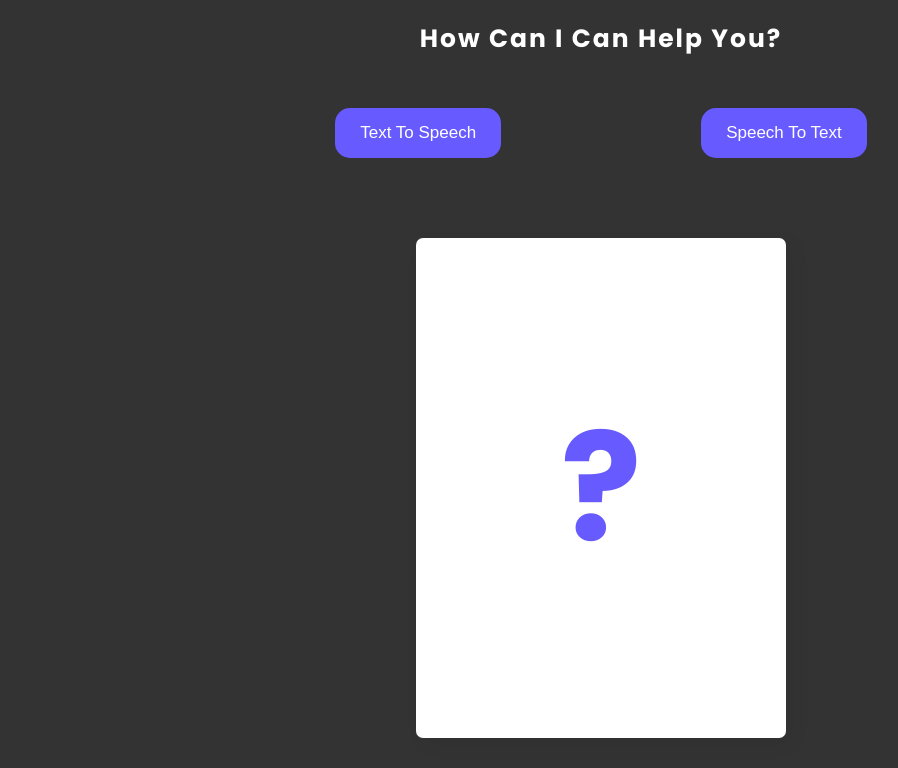
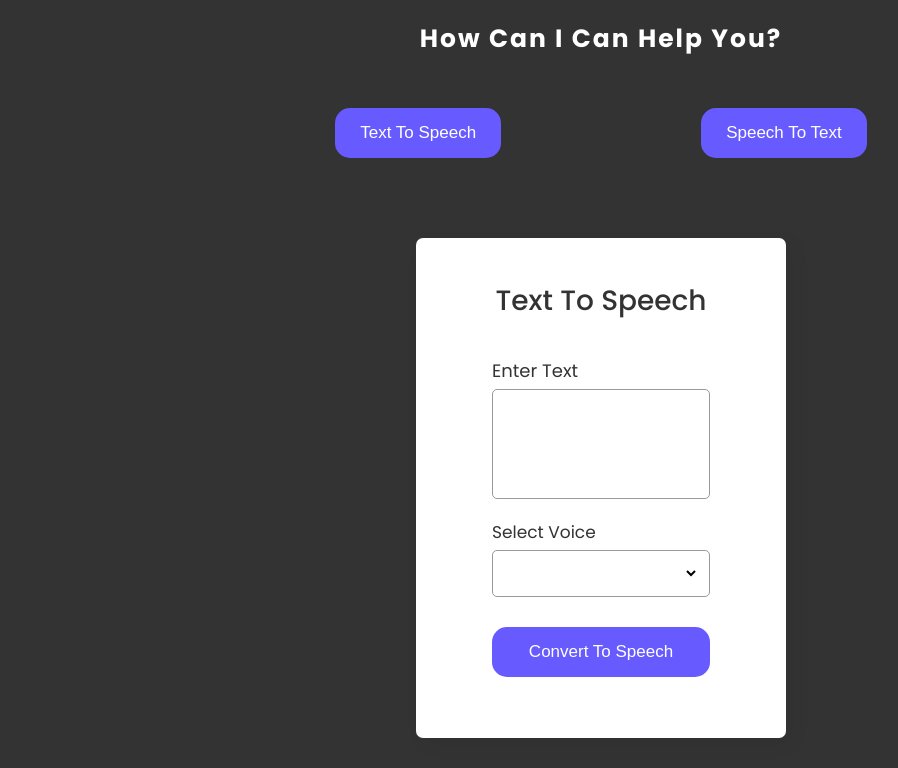
Before and after one commit to DuttaAnirudh/Talkie, a website: page index.html in a window 1280 px wide. Both pictures are taken after a click on the button "Text To Speech". Shown: the part 110-878 px from the top of the page, without its empty margins (39-937 px from the left). Drawn offline with Linux system fonts and the light colour scheme.

Commit message:
feat: show feature box on click

```diff
--- a/index.html
+++ b/index.html
@@ -16,8 +16,12 @@
       <div class="feature">
         <h2 class="heading-2">How can I can help you?</h2>
         <div class="feature__btn-row">
-          <button class="btn btn-feature" id="btn--to-">Text To Speech</button>
-          <button class="btn btn-feature" id="btn--to-">Speech To Text</button>
+          <button class="btn btn-feature" id="btn-text-to-speech">
+            Text To Speech
+          </button>
+          <button class="btn btn-feature" id="btn-speech-to-text">
+            Speech To Text
+          </button>
         </div>
       </div>
 
@@ -25,7 +29,7 @@
       <div class="wrapper wrapper__blank" id="wrapper-blank">&quest;</div>
 
       <div class="wrapper hidden" id="text-to-speech-box">
-        <header>Text To Speech</header>
+        <h2>Text To Speech</h2>
         <form action="#">
           <div class="row">
             <label>Enter Text</label>
@@ -48,7 +52,7 @@
 
       <!-- SPEECH TO TEXT -->
       <div class="wrapper hidden" id="speech-to-text-box">
-        <header>Speech To Text</header>
+        <h2>Speech To Text</h2>
         <form action="#">
           <div class="row">
             <label>Transcript</label>
--- a/src/css/style.css
+++ b/src/css/style.css
@@ -100,7 +100,7 @@ body {
   margin: 0 auto;
 }
 
-.wrapper header {
+.wrapper h2 {
   font-size: 2.8rem;
   font-weight: 500;
   text-align: center;
--- a/src/js/script.js
+++ b/src/js/script.js
@@ -5,8 +5,21 @@ const textAreaTextToSpeech = document.querySelector('#textarea-text-to-speech');
 const voiceOptions = document.querySelector('#voice-options');
 const speechBtn = document.querySelector('#speech-btn');
 
+const listenBtn = document.querySelector('#listen-btn');
+const stopBtn = document.querySelector('#stop-btn');
+const textAreaSpeechToText = document.querySelector('#textarea-speech-to-text');
+const languageOptions = document.querySelector('#language-options');
+
+const wrapperBlank = document.querySelector('#wrapper-blank');
+const boxTextToSpeech = document.querySelector('#text-to-speech-box');
+const boxSpeechToText = document.querySelector('#speech-to-text-box');
+const btnTextToSpeech = document.querySelector('#btn-text-to-speech');
+const btnSpeechToText = document.querySelector('#btn-speech-to-text');
+
 let voiceList;
 
+///////////////////////////////////////////////////////////////////
+// TEXT TO SPEECH
 // Function to fetch voices
 const fetchVoices = function () {
   // Fetching array of Voices
@@ -59,15 +72,7 @@ speechBtn.addEventListener('click', function (e) {
 });
 
 ///////////////////////////////////////////////////////////////////
-///////////////////////////////////////////////////////////////////
 // SPEECH TO TEXT
-
-// VARIABLES
-const listenBtn = document.querySelector('#listen-btn');
-const stopBtn = document.querySelector('#stop-btn');
-const textAreaSpeechToText = document.querySelector('#textarea-speech-to-text');
-const languageOptions = document.querySelector('#language-options');
-
 // Fetching Speech recognition object
 const SpeechRecognition =
   window.webkitSpeechRecognition || window.SpeechRecognition;
@@ -99,3 +104,21 @@ recognition.addEventListener('result', function (res) {
   // Displaying the transcript on the screen
   textAreaSpeechToText.textContent = output;
 });
+
+///////////////////////////////////////////////////////////////////
+// ON CLICK FEATURE
+// Event Listener: Show Text to Speech Box
+btnTextToSpeech.addEventListener('click', function (e) {
+  e.preventDefault();
+  wrapperBlank.classList.add('hidden');
+  boxSpeechToText.classList.add('hidden');
+  boxTextToSpeech.classList.remove('hidden');
+});
+
+// Event Listener: Show Speech to Text Box
+btnSpeechToText.addEventListener('click', function (e) {
+  e.preventDefault();
+  wrapperBlank.classList.add('hidden');
+  boxTextToSpeech.classList.add('hidden');
+  boxSpeechToText.classList.remove('hidden');
+});
```
